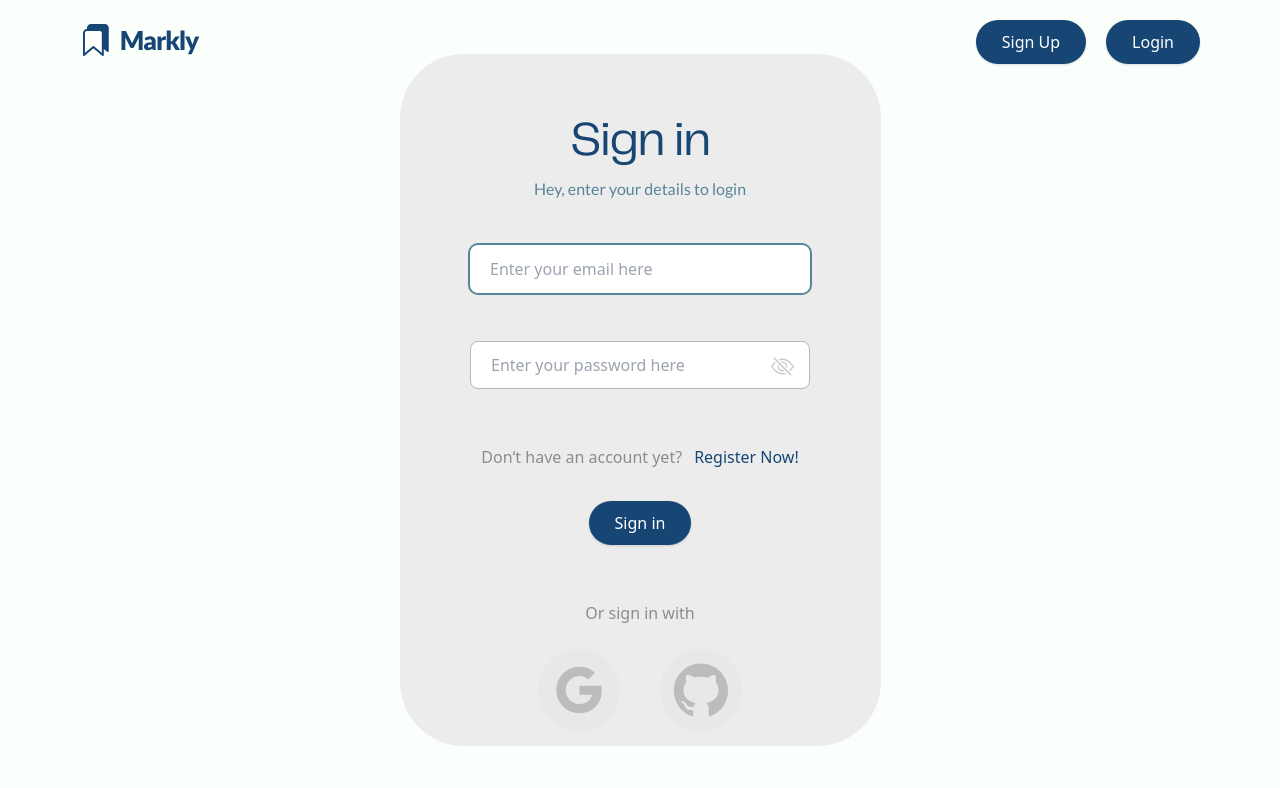
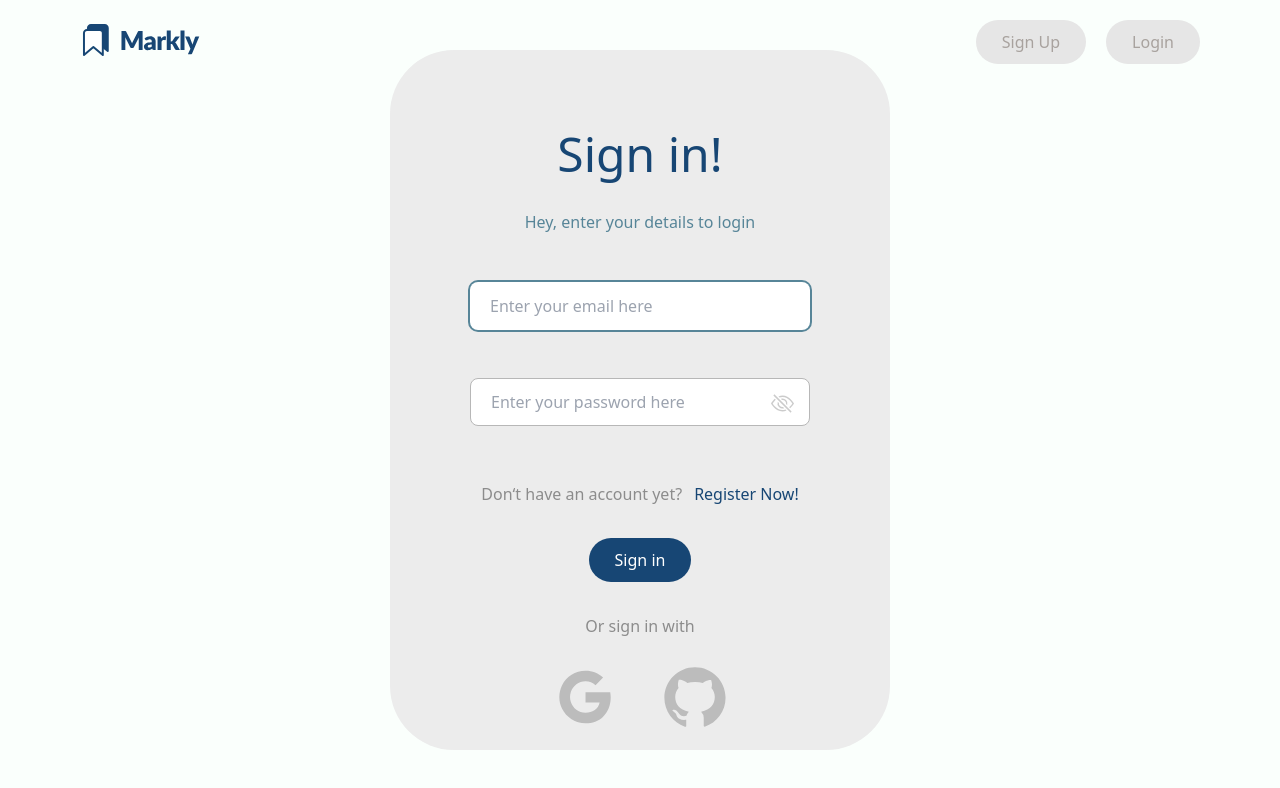
Before and after one commit to insightofakash/markly, a React (Vite) app: page /login in a window 1280 px wide. Shown: the top 788 px of the page. Built offline with nearby package versions, Linux system fonts and the light colour scheme.

Commit message:
Revert "Testing Merge"
This reverts commit 1a29edf834421fe8fe2290d339191188fd0137ca, reversing
changes made to 3b5b99aa2c9c8643e08d8514040e471299de1808.

```diff
--- a/src/components/Button.jsx
+++ b/src/components/Button.jsx
@@ -7,7 +7,7 @@ const Button = forwardRef(function Button({ children, disabled }, props, ref) {
       {...props}
       disabled={disabled}
       className={
-        "text-white bg-hl-col disabled:hidden disabled:md:block disabled:bg-[#E6E6E6] disabled:text-stone-400 px-[26px] py-[10px] rounded-full shadow"
+        "text-white bg-hl-col disabled:hidden disabled:md:block disabled:bg-[#E6E6E6] disabled:text-stone-400 px-[26px] py-[10px] rounded-full"
       }
     >
       {children}
--- a/src/components/LoginForm.jsx
+++ b/src/components/LoginForm.jsx
@@ -96,7 +96,10 @@ const LoginForm = () => {
           Register Now!
         </Link>
       </div>
-      <Button type="submit">
+      <Button
+        type="submit"
+        className="focus:bg-[##10304f] bg-[#174674] px-[26px] py-[10px] rounded-full text-[white]"
+      >
         {isLoading ? (
           <SyncLoader color="white" size={10} />
         ) : (
--- a/src/index.css
+++ b/src/index.css
@@ -1,24 +1,9 @@
-@import url("https://fonts.googleapis.com/css2?family=Lato&display=swap");
-
-@font-face {
-    font-family: "Telegraph";
-    src: url("src/fonts/PPTelegraf-Regular.otf") format("truetype");
-    font-weight: 400;
-    line-height: 83.5%;
-    letter-spacing: -2.5%;
-}
-
-.telegraph-custom {
-    font-family: "Telegraph"; /* Fallback to a sans-serif font */
-    line-height: 1.835; /* Set the desired line height (83.5% = 0.835, 100% = 1, etc.) */
-    letter-spacing: -0.025em; /* Set the desired letter spacing */
-}
-
-.lato-custom {
-    font-family: "Lato";
-    line-height: 132%;
-}
-
 @tailwind base;
 @tailwind components;
 @tailwind utilities;
+
+@font-face {
+  font-family: "Telegraph";
+  src: url("src/fonts/PPTelegraf-Regular.otf") format("truetype");
+  font-weight: 400;
+}
--- a/src/pages/LoginPage.jsx
+++ b/src/pages/LoginPage.jsx
@@ -14,24 +14,19 @@ const LoginPage = () => {
     <div className="flex items-center justify-center w-[100vw] h-[100vh] bg-main-col relative">
       <Logo />
       <div className="absolute flex gap-5 top-5 right-5 sm:right-20 lg:right-30 2xl:right-40 2xl:top-8">
-        <Button active={false}>Sign Up</Button>
-        <Button active={false}>Login</Button>
+        <Button disabled={true}>Sign Up</Button>
+        <Button disabled={true}>Login</Button>
       </div>
-      <div className=" w-[100vw] h-[100vh] pt-[25vw] md:p-[64px] flex flex-col items-center bg-[#ECECEC] md:w-[481px] md:h-[692px] md:rounded-[64px] ">
-        <h1 className="text-[#174674] text-5xl telegraph-custom">Sign in</h1>
-        <p className="mt-[12px] text-[#578598] mb-[46px] lato-custom">
+      <div className=" w-[100vw] h-[100vh] pt-[25vw] md:pt-20 flex flex-col items-center bg-[#ECECEC] md:w-[500px] md:h-[700px] md:rounded-[64px] p-20">
+        <h1 className="text-[#174674] text-5xl">Sign in!</h1>
+        <p className="mt-8 text-[#578598] mb-12">
           Hey, enter your details to login
         </p>
         <LoginForm />
-        <p className="mt-[56px] text-[#8C8C8C]">Or sign in with</p>
-        <div className="flex mt-6 gap-10 opacity-[20%]">
-          <div className="h-[82px] w-[82px] bg-[#D9D9D9] rounded-full flex justify-center items-center">
-            <AiOutlineGoogle size={62} />
-          </div>
-
-          <div className="h-[82px] w-[82px] bg-[#D9D9D9] rounded-full flex justify-center items-center">
-            <AiOutlineGithub size={62} />
-          </div>
+        <p className="mt-8 text-[#8C8C8C]">Or sign in with</p>
+        <div className="flex mt-6 gap-10">
+          <AiOutlineGoogle size={70} className="opacity-[20%]" />
+          <AiOutlineGithub size={70} className="opacity-[20%]" />
         </div>
       </div>
     </div>
--- a/tailwind.config.js
+++ b/tailwind.config.js
@@ -7,9 +7,6 @@ export default {
         "main-col": "#FAFFFC",
         "hl-col": "#174674",
       },
-            fontFamily: {
-                Lato: ["Lato"],
-            },
     },
   },
   plugins: [],
```
Lines whose indentation alone changed are shown as unchanged.
